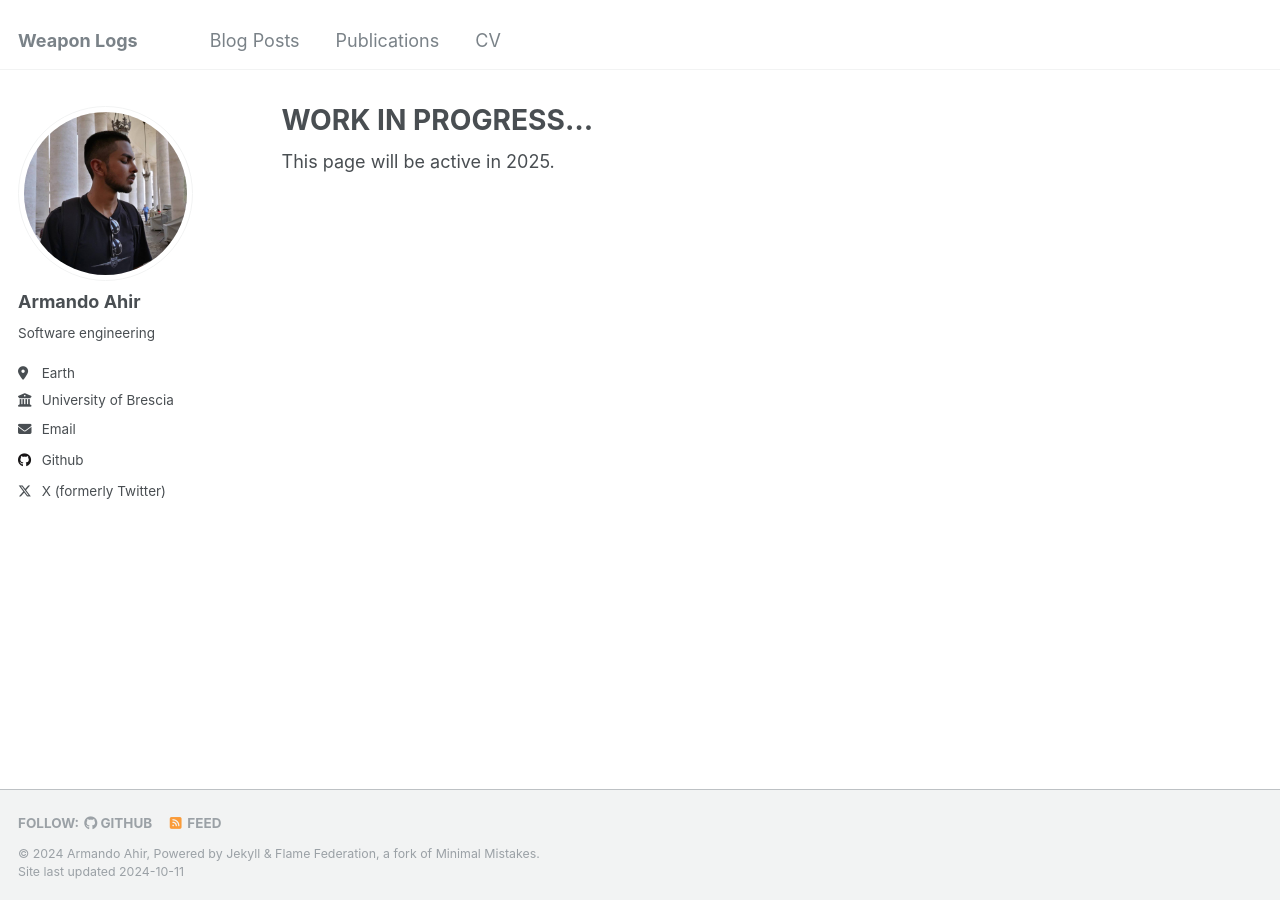
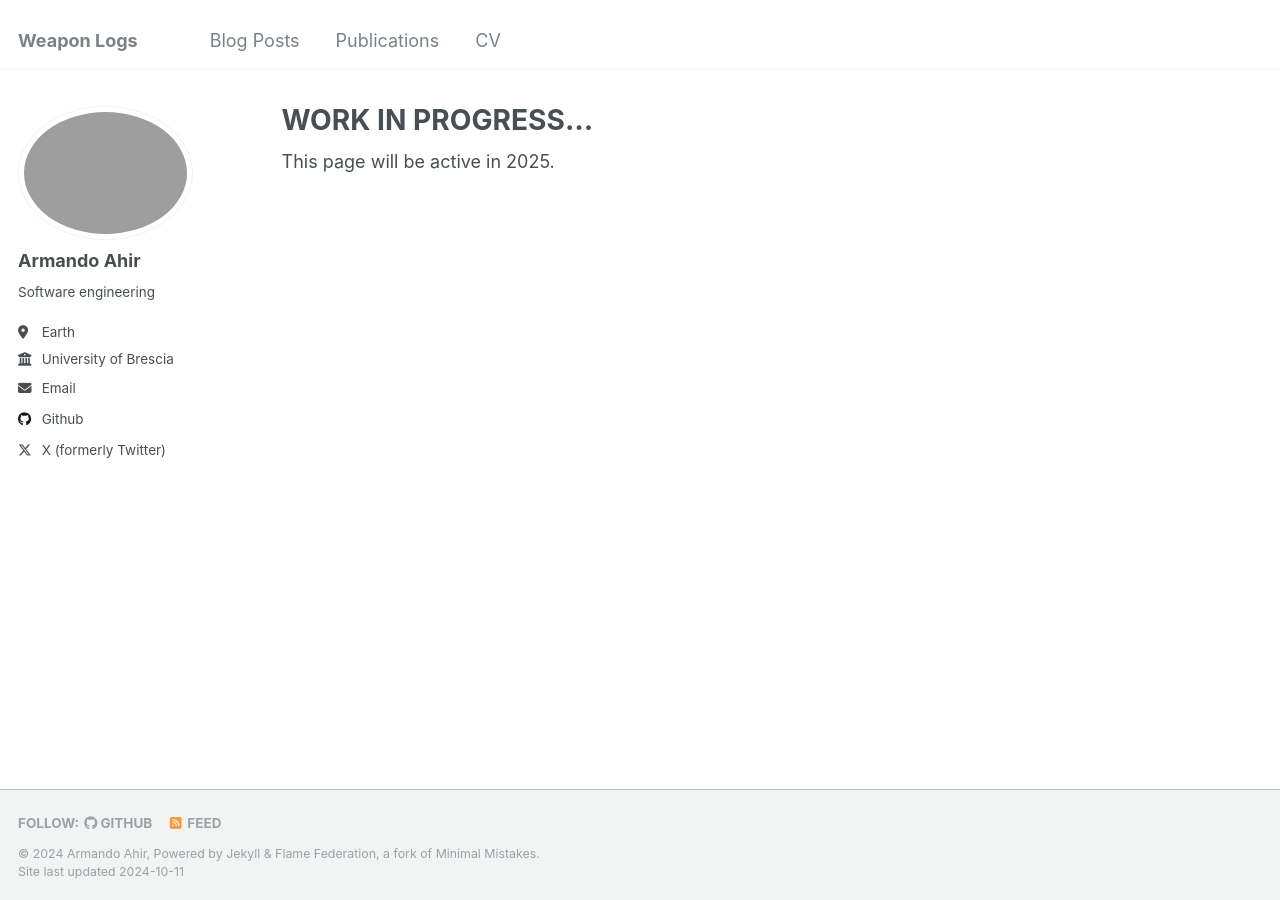
Before and after one commit to armandoahir/journal, a Jekyll site: the page built from _pages/about.md, in a window 1280 px wide. Built offline with Jekyll 4.4.1, drawn with Linux system fonts in a browser that asks for light colours.

Commit message:
avatar deletion

```diff
--- a/_config.yml
+++ b/_config.yml
@@ -21,7 +21,7 @@ repository               : "academicpages/academicpages.github.io"
 #               Additional customization can be done by editing /_includes/author-profile.html
 author:
   # Biographic information
-  avatar           : "picdelsecolo.jpg"
+  #avatar           : "picdelsecolo.jpg"
   name             : "Armando Ahir"
   pronouns         : # example: "she/her"
   bio              : "Software engineering"
```
